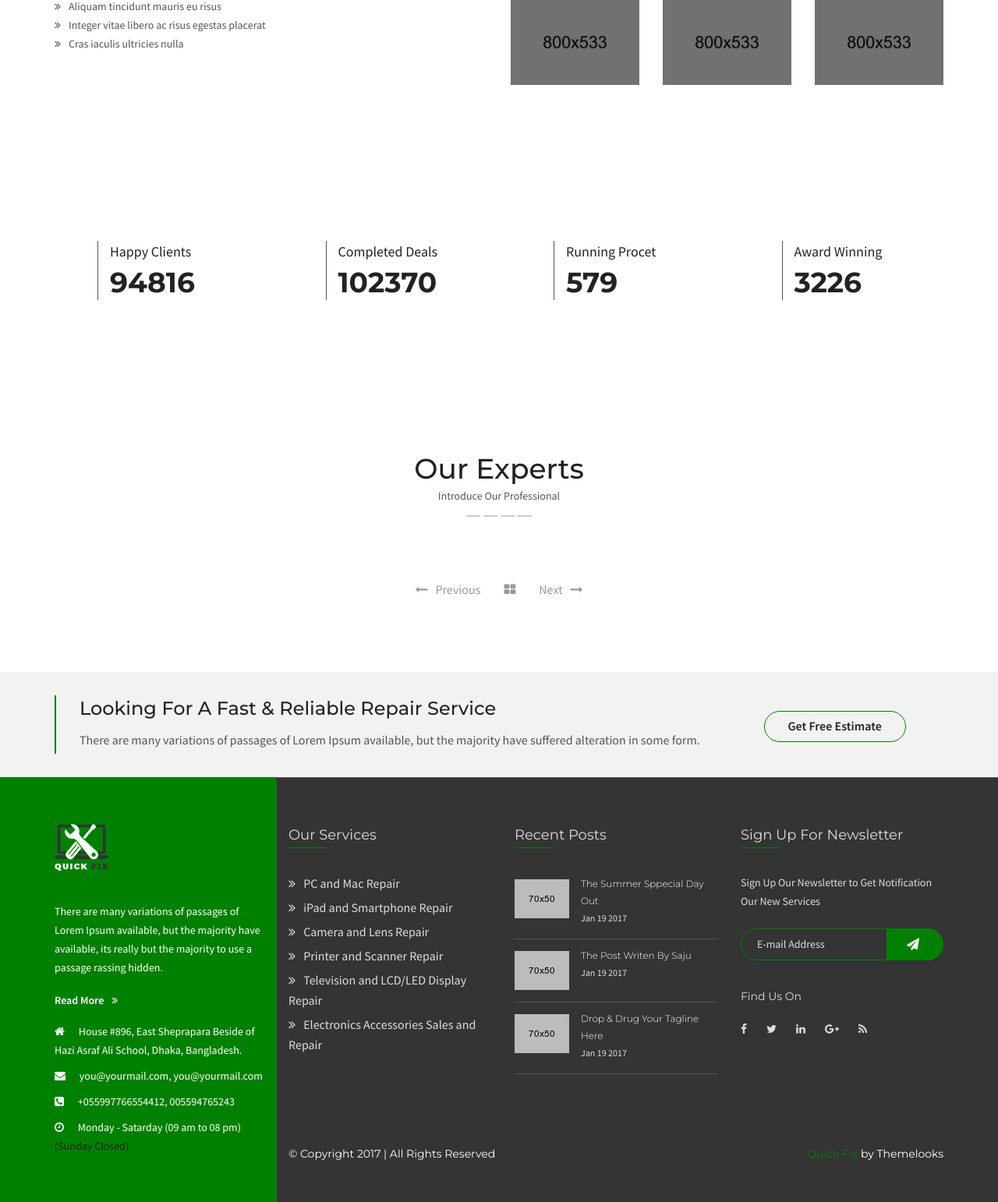
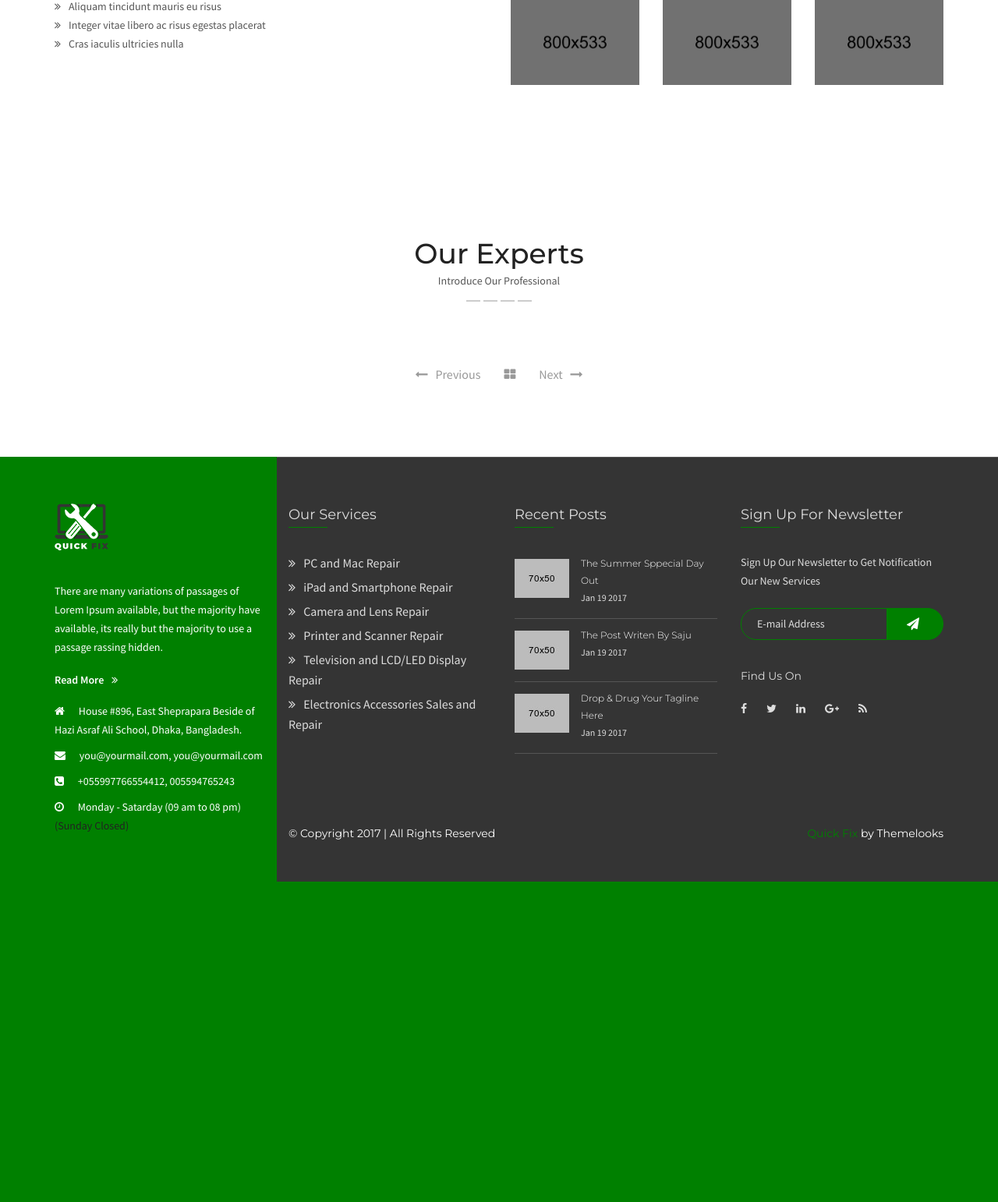
Before and after one commit to gaybullayevumid/pc-service, a Django app: page /about/ in a window 1280 px wide. Shown: the part 955-2497 px from the top of the page at 78% size. After the commit the page ends 2086 px from the top, so only its background shows below. Run offline with Django 5.2, Linux system fonts and the light colour scheme; some libraries are stand-ins or nearby versions.

Commit message:
feat: redundant codes have been removed

```diff
--- a/base/templates/pages/about.html
+++ b/base/templates/pages/about.html
@@ -81,7 +81,7 @@
     </div>
     <!-- About Section End -->
 
-    <!-- Counter Section Start -->
+    {% comment %} <!-- Counter Section Start -->
     <div class="counter--section pd--100-0-40" data-bg-img="img/counter-img/bg.jpg">
         <div class="container">
             <div class="row">
@@ -139,7 +139,7 @@
             </div>
         </div>
     </div>
-    <!-- Counter Section End -->
+    <!-- Counter Section End --> {% endcomment %}
 
     <!-- Experts Section Start -->
     <div class="experts--section pd--100-0">
@@ -381,32 +381,6 @@
     </div>
     <!-- Experts Section Start -->
 
-    <!-- Call To Action Section Start -->
-    <div class="cta--section bg--color-darkgray">
-        <div class="container">
-            <div class="row">
-                <div class="col-md-9">
-                    <!-- Call To Action Content Start -->
-                    <div class="cta--content">
-                        <h2 class="h3">Looking For A Fast &amp; Reliable Repair Service</h2>
-
-                        <p>There are many variations of passages of Lorem Ipsum available, but the majority have suffered alteration in some form.</p>
-                    </div>
-                    <!-- Call To Action Content Start -->
-                </div>
-
-                <div class="col-md-3">
-                    <!-- Call To Action Button Start -->
-                    <div class="cta--btn">
-                        <a href="index.html#banner" class="btn btn-default">Get Free Estimate</a>
-                    </div>
-                    <!-- Call To Action Button Start -->
-                </div>
-            </div>
-        </div>
-    </div>
-    <!-- Call To Action Section End -->
-
     <!-- Back To Top Button Start -->
     <div class="back-to-top-btn">
         <a href="#" class="btn btn-default active"><i class="fa fa-angle-up"></i></a>
```
